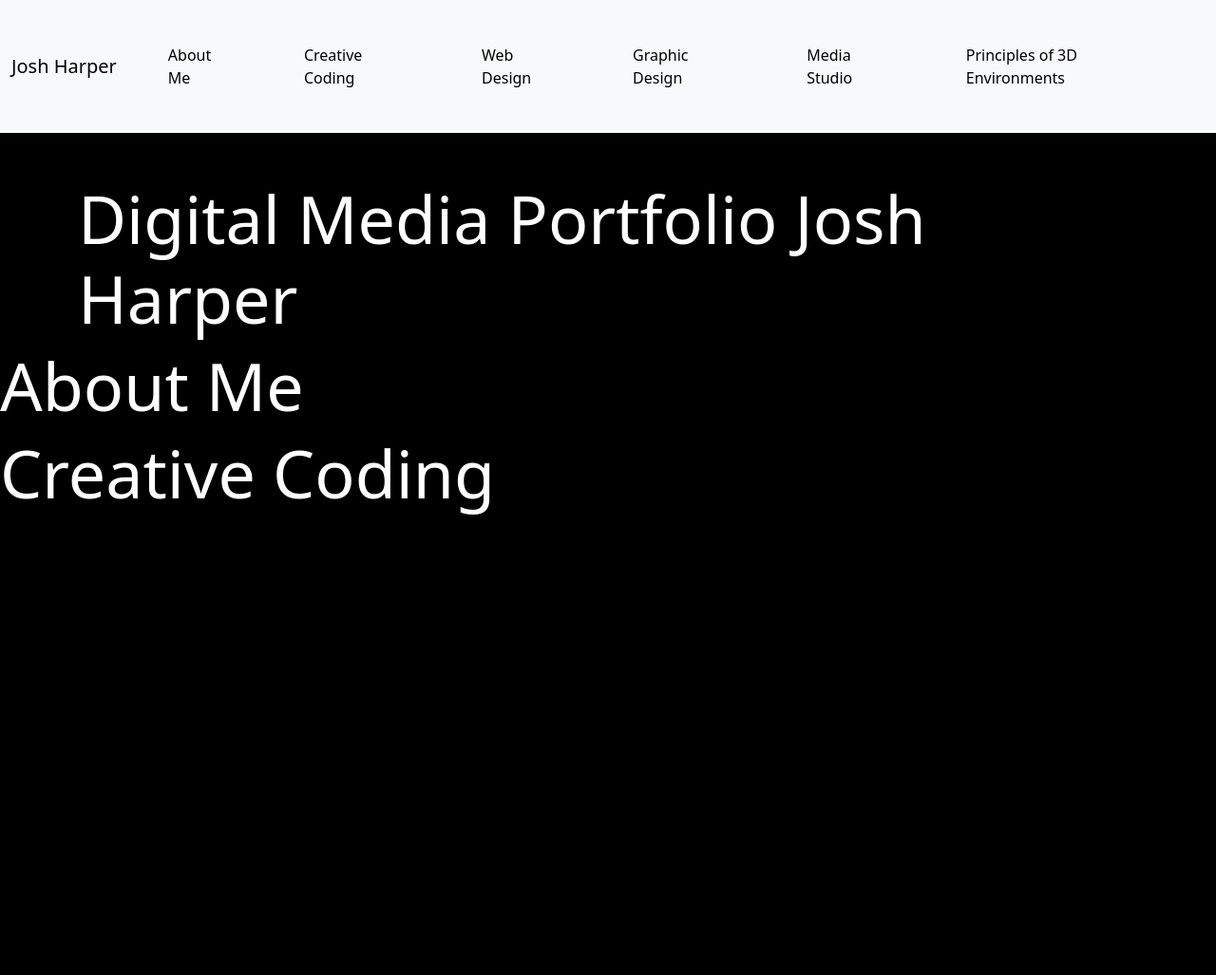
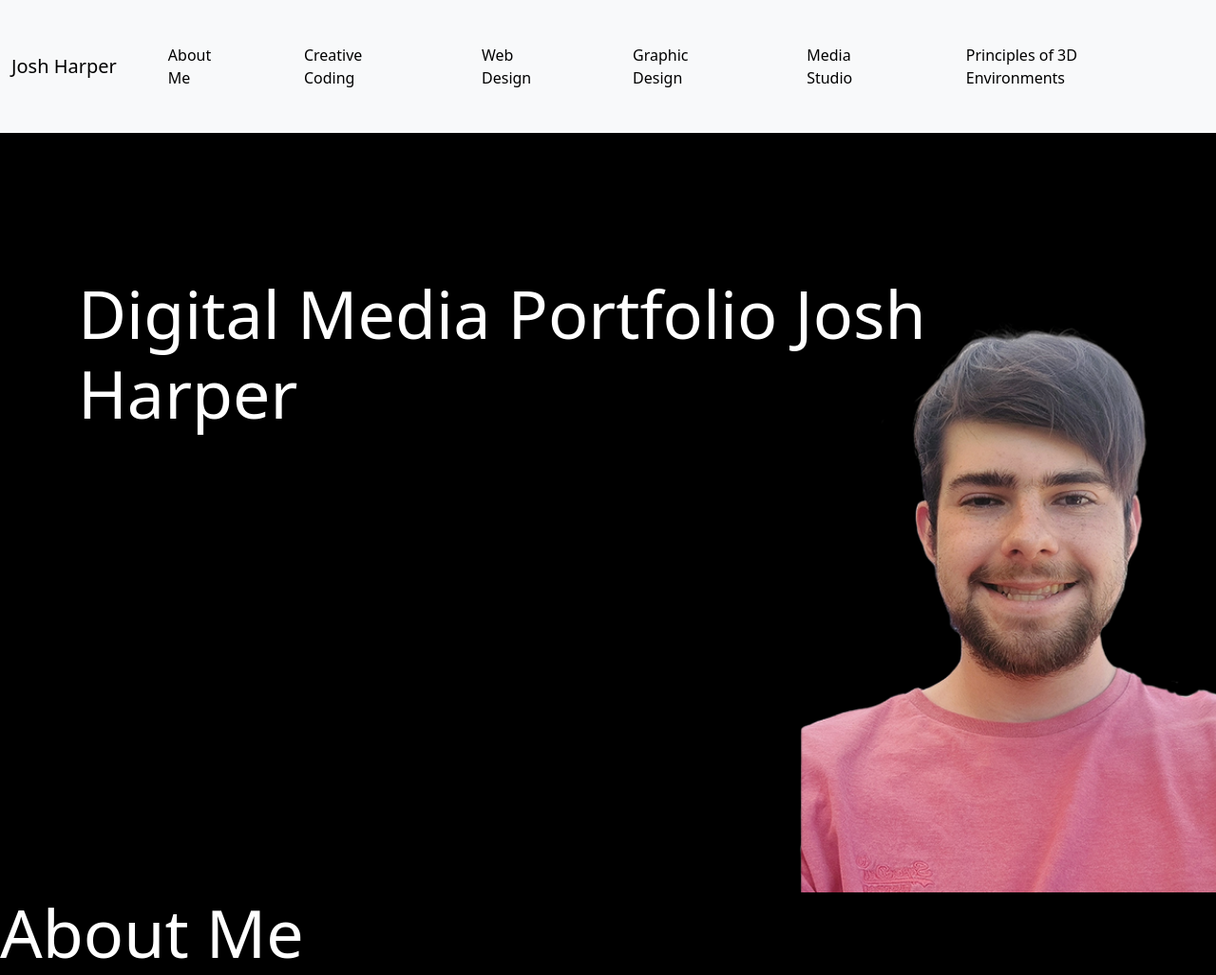
Before and after one commit to JoshHarper3/Portfolio-Website, a plain HTML site: page index.html in a window 1280 px wide. Shown: the top 1027 px of the page at 95% size. Drawn offline with nearby package versions, Linux system fonts and the light colour scheme.

Commit message:
background image working

```diff
--- a/index.html
+++ b/index.html
@@ -8,6 +8,7 @@
     <title>Josh Harper Digital Media Portfolio</title>
 </head>
 <body>
+
     <nav class="navbar navbar-expand-lg bg-body-tertiary">
         <div class="container-fluid">
           <a class="navbar-brand" href="#">Josh Harper</a>
@@ -44,6 +45,7 @@
       </nav>
 
 
+  <div id="header">
     <div class="container pt-5">
       <div class="row justify-content-center">
           <div class="col-auto">
@@ -51,6 +53,13 @@
           </div>
       </div>
   </div>
+
+  </div>
+
+
+
+
+
 
     <section id="about_me">
       <h1>About Me</h1>
--- a/styles.css
+++ b/styles.css
@@ -4,6 +4,15 @@ body {
 
 html{
     scroll-behavior: smooth;
+}
+
+#header{
+    width: 100%;
+    height: 100vh;
+    background-image: url(images/portrait.png);
+    background-size: cover;
+    background-position: center;
+    padding-top: 100px;
 }
 
 .nav-link{
@@ -17,6 +26,7 @@ h1{
 
 }
 
+#about_me,
 #creative_coding,
 #web_design,
 #graphic_design,
```
Also changed, not shown: images/portrait.png (added), images/portrait_portfolio.jpg (added), test/test_portrait.jpg (added), 2 other files. Lines whose indentation alone changed are shown as unchanged.
